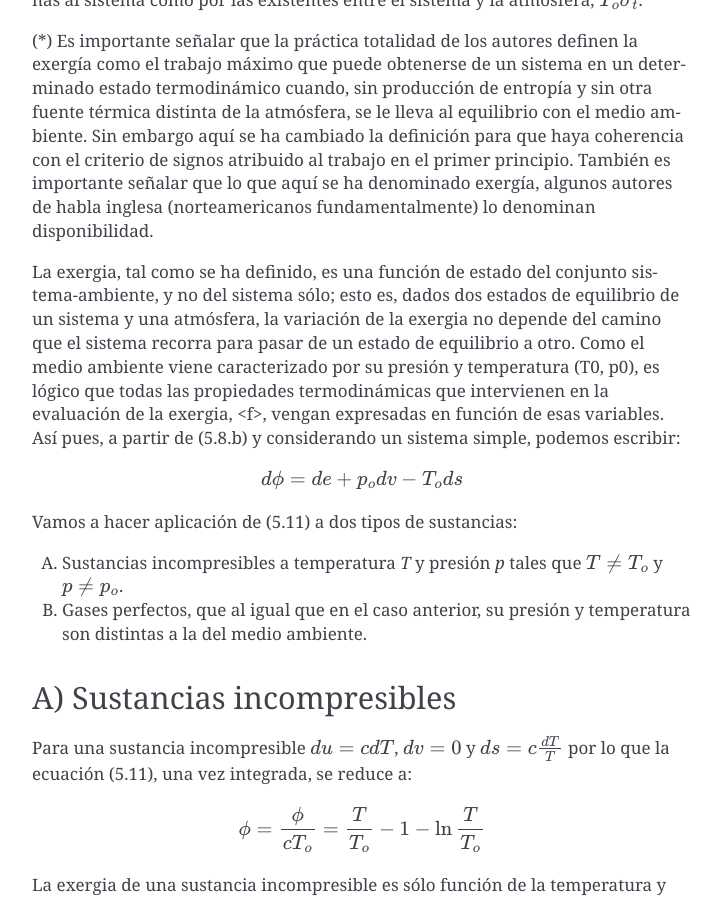
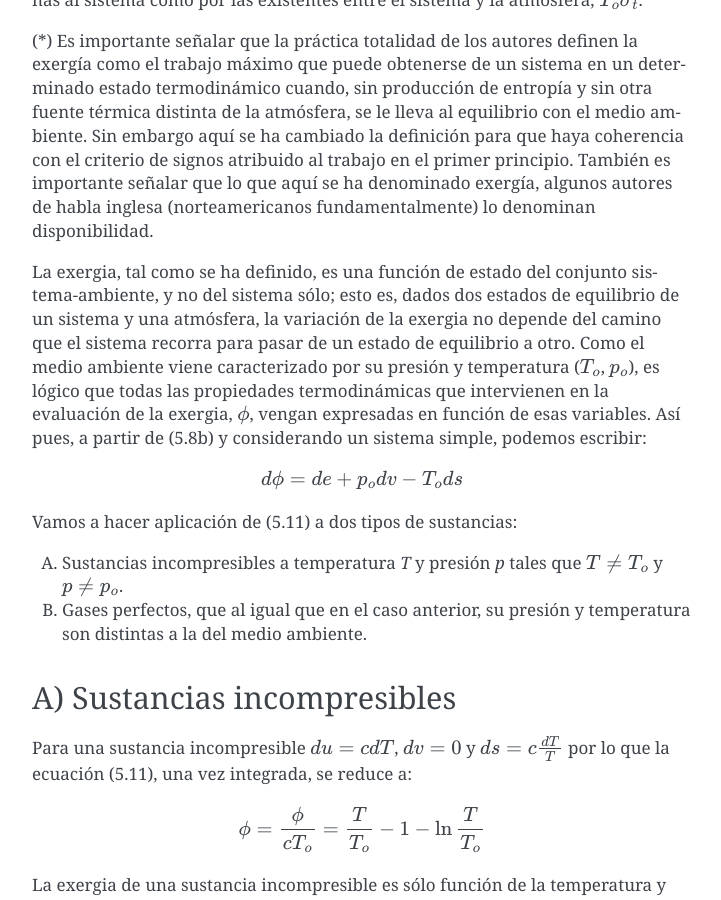
Before and after one commit to mantielero/termodinamica, a Sphinx documentation site: the page built from source/exergia_balance_sistemas_cerrados.rst, in a window 1280 px wide and 900 px high, scrolled down 3556 px. Shown: the whole window, without its empty margins (388-1109 px from the left). Built offline with Sphinx 7.4.7, drawn with Linux system fonts in a browser that asks for light colours; pages that are not in the unit, such as notebooks, are missing from menus.

Commit message:
Update exergia_balance_sistemas_cerrados.rst

```diff
--- a/source/exergia_balance_sistemas_cerrados.rst
+++ b/source/exergia_balance_sistemas_cerrados.rst
@@ -109,7 +109,7 @@ ecuación que no es sino la expresión del balance de exergía para una masa de
 
 (*) Es importante señalar que la práctica totalidad de los autores definen la exergía como el trabajo máximo que puede obtenerse de un sistema en un determinado estado termodinámico cuando, sin producción de entropía y sin otra fuente térmica distinta de la atmósfera, se le lleva al equilibrio con el medio ambiente. Sin embargo aquí se ha cambiado la definición para que haya coherencia con el criterio de signos atribuido al trabajo en el primer principio. También es importante señalar que lo que aquí se ha denominado exergía, algunos autores de habla inglesa (norteamericanos fundamentalmente) lo denominan disponibilidad.
 
-La exergia, tal como se ha definido, es una función de estado del conjunto sistema-ambiente, y no del sistema sólo; esto es, dados dos estados de equilibrio de un sistema y una atmósfera, la variación de la exergia no depende del camino que el sistema recorra para pasar de un estado de equilibrio a otro. Como el medio ambiente viene caracterizado por su presión y temperatura (T0, p0), es lógico que todas las propiedades termodinámicas que intervienen en la evaluación de la exergia, <f>, vengan expresadas en función de esas variables. Así pues, a partir de (5.8.b) y considerando un sistema simple, podemos escribir:
+La exergia, tal como se ha definido, es una función de estado del conjunto sistema-ambiente, y no del sistema sólo; esto es, dados dos estados de equilibrio de un sistema y una atmósfera, la variación de la exergia no depende del camino que el sistema recorra para pasar de un estado de equilibrio a otro. Como el medio ambiente viene caracterizado por su presión y temperatura (:math:`T_o`, :math:`p_o`), es lógico que todas las propiedades termodinámicas que intervienen en la evaluación de la exergia, :math:`\phi`, vengan expresadas en función de esas variables. Así pues, a partir de (5.8b) y considerando un sistema simple, podemos escribir:
 
 .. math::
 
```
